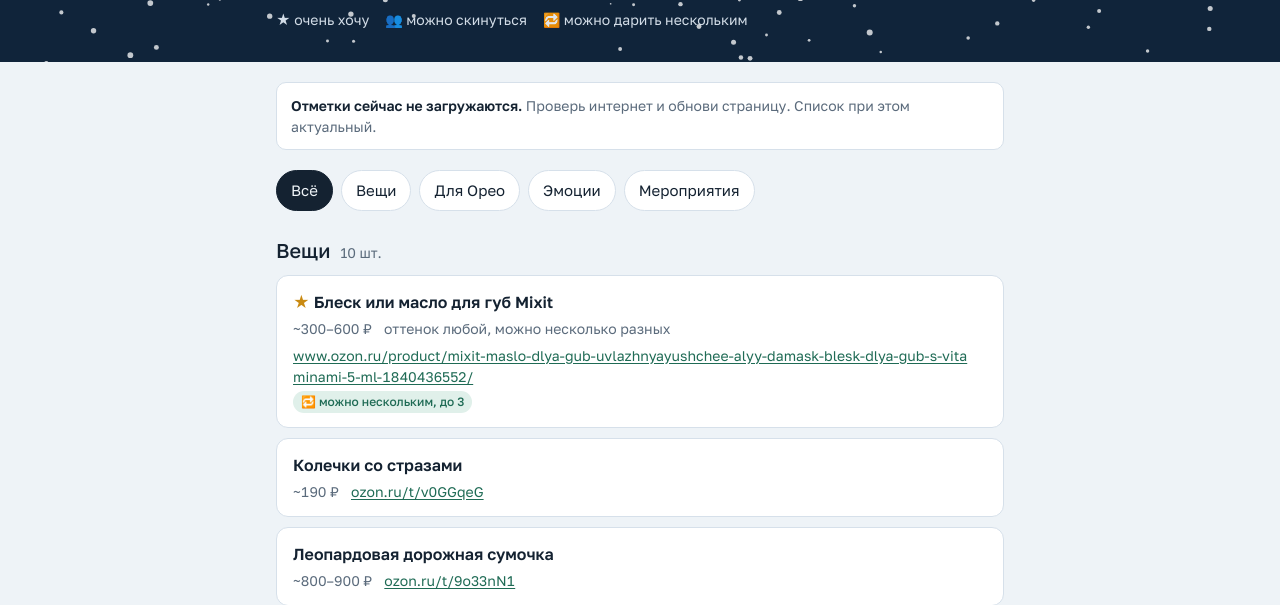
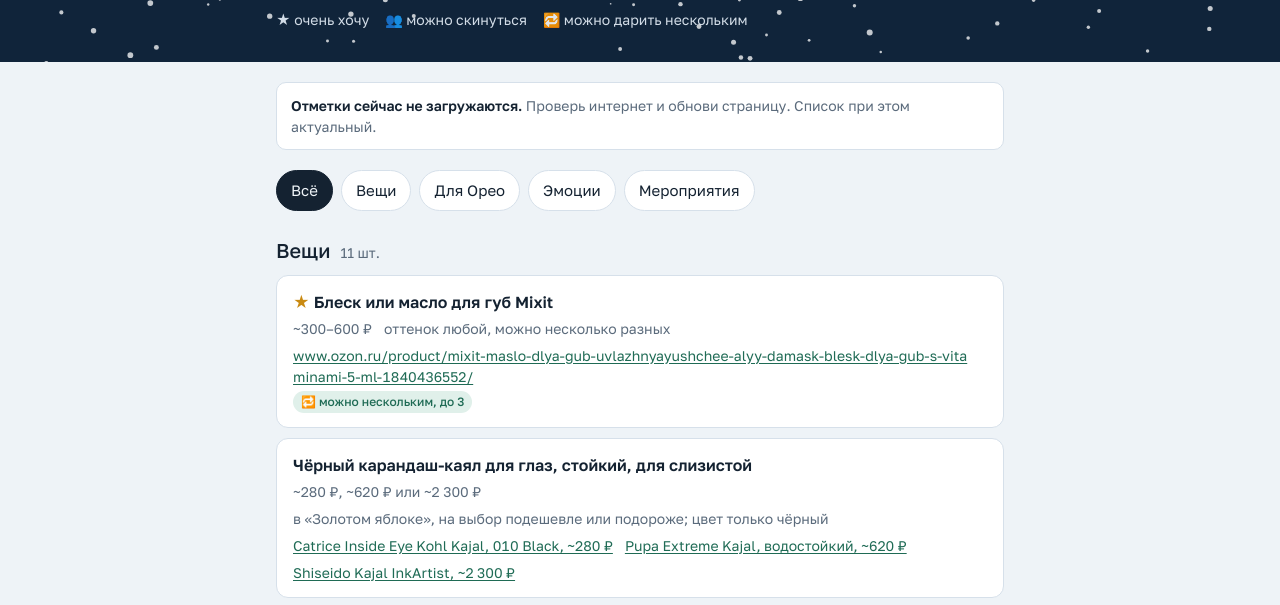
Before and after one commit to SvartaLi/wishlist, a plain HTML site: page index.html in a window 1280 px wide. Shown: the part 208-813 px from the top of the page. Drawn offline with Linux system fonts and the light colour scheme; no server answers; a web font is replaced by a local one.

Commit message:
Добавить чёрный каял для слизистой

```diff
--- a/index.html
+++ b/index.html
@@ -122,6 +122,11 @@ const GROUPS = [
 // Если меняешь multi/pool, поменяй и список SHARED в apps-script.gs.
 const ITEMS = [
   { id: "mixit", g: "things", star: true, t: "Блеск или масло для губ Mixit", price: "~300–600 ₽", link: "https://www.ozon.ru/product/mixit-maslo-dlya-gub-uvlazhnyayushchee-alyy-damask-blesk-dlya-gub-s-vitaminami-5-ml-1840436552/", hint: "оттенок любой, можно несколько разных", multi: true },
+  { id: "kajal", g: "things", t: "Чёрный карандаш-каял для глаз, стойкий, для слизистой", price: "~280 ₽, ~620 ₽ или ~2 300 ₽", hint: "в «Золотом яблоке», на выбор подешевле или подороже; цвет только чёрный", links: [
+    { label: "Catrice Inside Eye Kohl Kajal, 010 Black, ~280 ₽", url: "https://goldapple.ru/69969500001-made-to-stay-inside-eye-kohl-kajal" },
+    { label: "Pupa Extreme Kajal, водостойкий, ~620 ₽", url: "https://goldapple.ru/10035-19760325483-the-dark-side-of-beauty-extreme-kajal" },
+    { label: "Shiseido Kajal InkArtist, ~2 300 ₽", url: "https://goldapple.ru/10021-32011600013-kajal-inkartist" },
+  ] },
   { id: "rings", g: "things", t: "Колечки со стразами", price: "~190 ₽", link: "https://ozon.ru/t/v0GGqeG" },
   { id: "bag", g: "things", t: "Леопардовая дорожная сумочка", price: "~800–900 ₽", link: "https://ozon.ru/t/9o33nN1" },
   { id: "bag2", g: "things", t: "Сумка кросс-боди через плечо, 28×18 см", price: "~830–870 ₽", link: "https://ozon.ru/t/Crta4o8", hint: "цвет белый, как по ссылке" },
```
